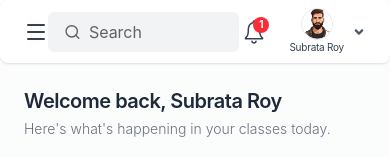
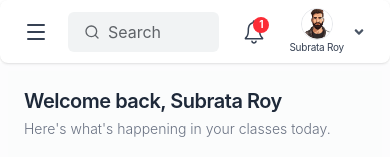
Before and after one commit to subrataroy912/Campus-Mind, a React (Vite) app: page /dashboard in a window 390 px wide. Shown: the top 157 px of the page. Built offline with nearby package versions, Linux system fonts and the light colour scheme.

Commit message:
fixed menubar for mobile version

```diff
--- a/src/components/dashboard/DashboardHeader.jsx
+++ b/src/components/dashboard/DashboardHeader.jsx
@@ -11,7 +11,7 @@ function DashboardHeader() {
   const [isMenuBarOpen, setIsMenuBarOpen] = useState(false);
 
   return (
-    <section className="relative shadow-sm flex items-center justify-between rounded-lg bg-white px-6 py-2 text-gray-950">
+    <section className="relative shadow-sm flex items-center justify-between gap-5 rounded-lg bg-white px-6 py-2 text-gray-950">
 
       {/* MOBILE HAMBURGER MENU */}
       <div className='md:hidden flex items-center'>
```
